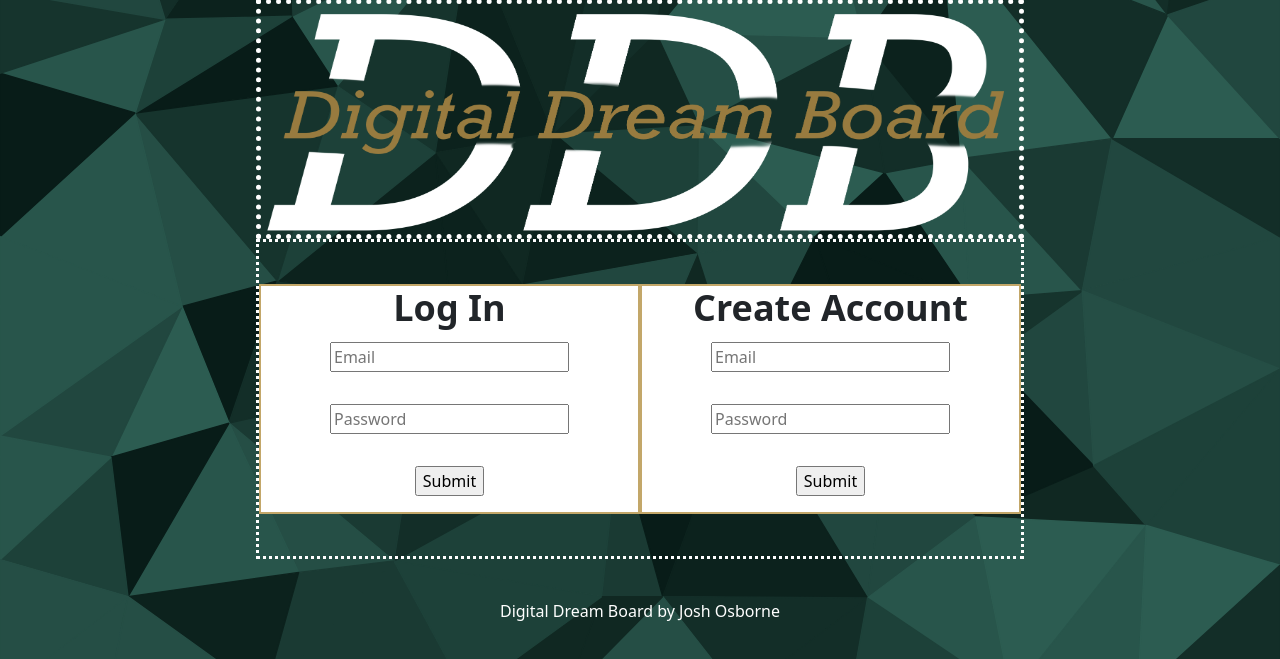
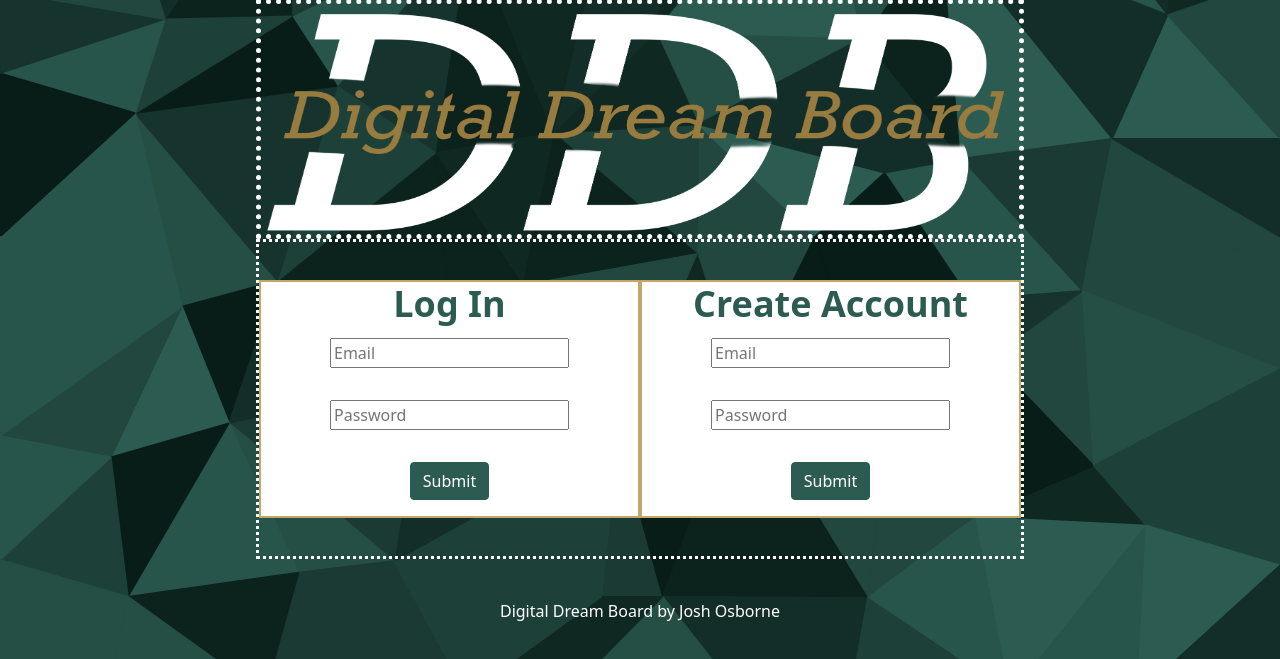
Before and after one commit to JoshOsborne96/Python-Capstone, a Flask app: page / in a window 1280 px wide. Shown: the part 141-800 px from the top of the page. Run offline with Flask 2, Linux system fonts and the light colour scheme.

Commit message:
submit buttons, fix divs, fix mini logo

```diff
--- a/static/base.css
+++ b/static/base.css
@@ -5,9 +5,17 @@ h1, form, h3{
     justify-content: center;
 }
 
+h2 {
+ color: rgb(44,92,81);
+}
+
 .btn.btn-primary {
-    background-color: #c3a769;
-    border-color: #c3a769;
+    background-color: rgb(44,92,81);
+    border-color: rgb(44,92,81);
+}
+
+.btn.btn-primary:hover{
+    background-color: rgb(16,40,34);
 }
 
 .btn.btn-danger {
@@ -33,6 +41,15 @@ div {
     align-items: center;
 }
 
+.card.text-center{
+    margin-right: 10px;
+    width: 200px;
+    height: 300px;
+    justify-items: center;
+
+
+}
+
 body {
     display: grid;
     place-items: center;
@@ -49,6 +66,10 @@ body {
     body {
         padding: 0;
     }
+}
+
+.form-cont {
+    text-align: left;
 }
 
 .form-cont-1 {
--- a/templates/add_goal.html
+++ b/templates/add_goal.html
@@ -1,8 +1,9 @@
 {% extends "base.html" %}
 {% block main %}
 
-<div class="form-container">
-    <h1>ADD GOAL</h1>
+<h1>ADD GOAL</h1>
+
+<div class="form-cont">
     <form action="{{ url_for('add_goal') }}" method="POST">
         {{ goal_form.csrf_token() }}
         <div>
--- a/templates/complete_goals.html
+++ b/templates/complete_goals.html
@@ -7,7 +7,7 @@
       {% for goal in goals %}
         <div class="card text-center">
 
-           <img src ="{{ goal.picture_path }}" width="300" height="300">
+           <img src ="{{ goal.picture_path }}" width="200" height="200">
            <p>Description: {{ goal.description }} <p>
            <p>Deadline: {{ goal.deadline }}<p>
 
--- a/templates/home.html
+++ b/templates/home.html
@@ -24,7 +24,7 @@
         </p>
 
         <p>
-          <input type="submit">
+          <input class="btn btn-primary" type="submit">
         </p>
       </form>
   </div>
@@ -41,7 +41,7 @@
       </p>
 
       <p>
-        <input type="submit">
+        <input class="btn btn-primary" type="submit">
       </p>
     </form>
   </div>
```
